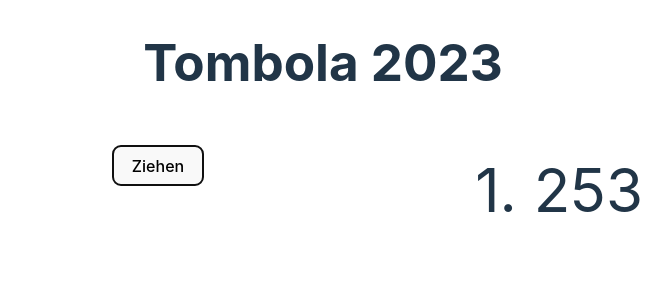
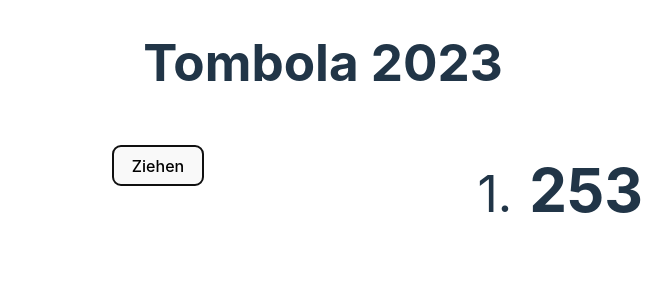
Before and after one commit to domirs/tombola, a React (Vite) app: page / in a window 1280 px wide. Both pictures are taken after a click on the button "Ziehen". Shown: the top 285 px of the page, without its empty margins (317-989 px from the left). Built offline with nearby package versions, Linux system fonts and the light colour scheme.

Commit message:
fix name

```diff
--- a/src/App.css
+++ b/src/App.css
@@ -53,3 +53,7 @@
 .list li {
   margin-bottom: 10px;
 }
+
+.smaller {
+  font-size: 50px;
+}
--- a/src/App.tsx
+++ b/src/App.tsx
@@ -31,7 +31,7 @@ const App = () => {
       </div>
       <ul className="list">
         {numbers.map((n, i) => (
-          <li key={n}>{length - i}. {n}</li>
+          <li key={n}><span className="smaller">{length - i}.</span> <b>{n}</b></li>
         ))}
       </ul>
     </div>
```
